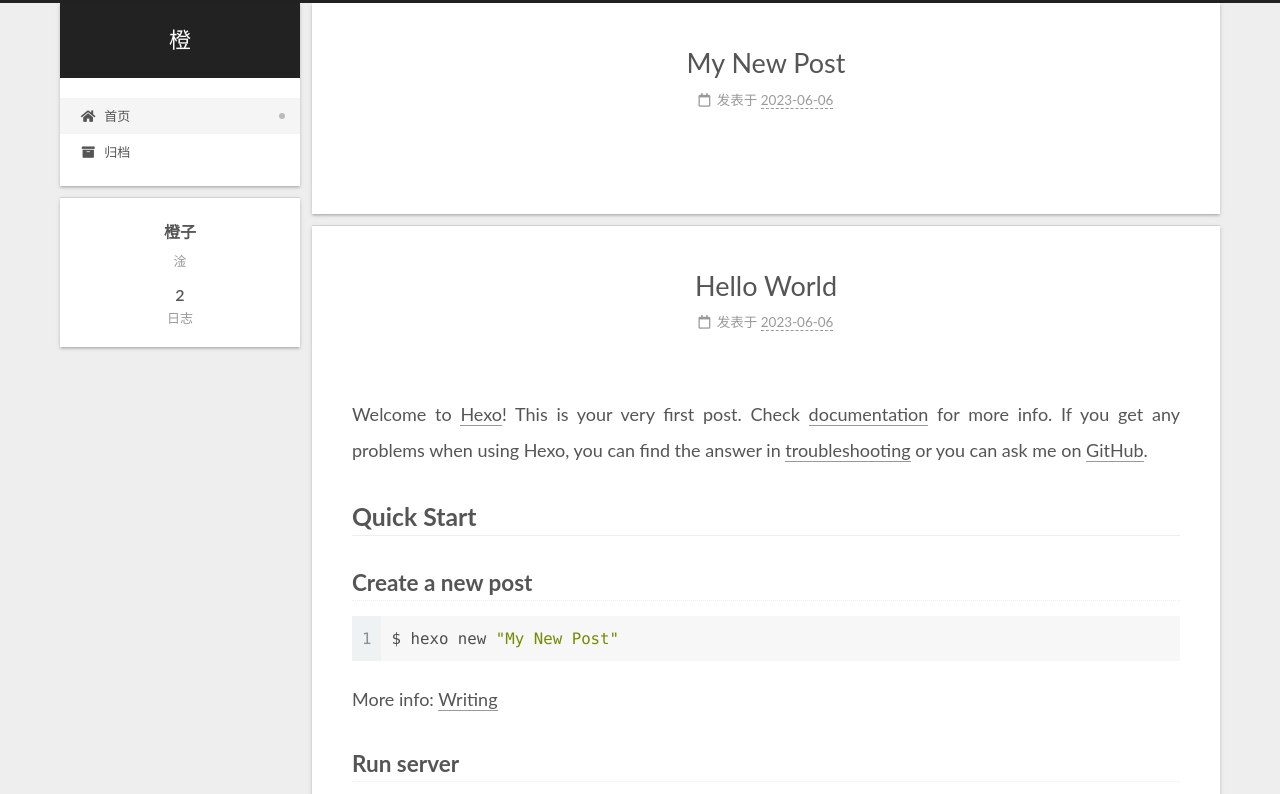
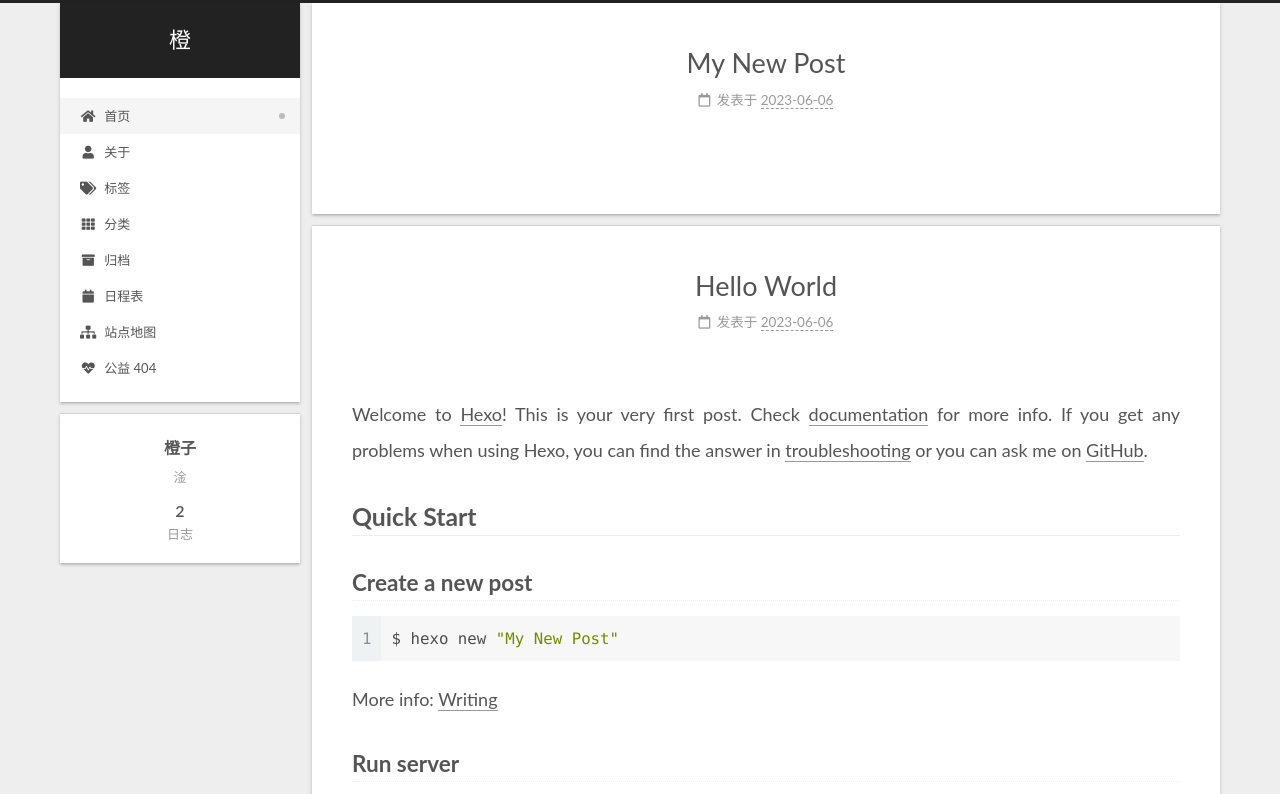
Before and after one commit to zhaizhch/zhaizhch.github.io, a plain HTML site: page index.html in a window 1280 px wide. Shown: the top 794 px of the page. Drawn offline with Linux system fonts and the light colour scheme.

Commit message:
Site updated: 2023-06-07 11:28:09

```diff
--- a/css/main.css
+++ b/css/main.css
@@ -1168,7 +1168,7 @@ pre .javascript .function {
 }
 .links-of-author a::before,
 .links-of-author span.exturl::before {
-  background: #ffd9d7;
+  background: #6e4ec7;
   border-radius: 50%;
   content: ' ';
   display: inline-block;
--- a/index.html
+++ b/index.html
@@ -115,9 +115,39 @@
     <a href="/" rel="section"><i class="fa fa-home fa-fw"></i>首页</a>
 
   </li>
+        <li class="menu-item menu-item-about">
+
+    <a href="/about/" rel="section"><i class="fa fa-user fa-fw"></i>关于</a>
+
+  </li>
+        <li class="menu-item menu-item-tags">
+
+    <a href="/tags/" rel="section"><i class="fa fa-tags fa-fw"></i>标签</a>
+
+  </li>
+        <li class="menu-item menu-item-categories">
+
+    <a href="/categories/" rel="section"><i class="fa fa-th fa-fw"></i>分类</a>
+
+  </li>
         <li class="menu-item menu-item-archives">
 
     <a href="/archives/" rel="section"><i class="fa fa-archive fa-fw"></i>归档</a>
+
+  </li>
+        <li class="menu-item menu-item-schedule">
+
+    <a href="/schedule/" rel="section"><i class="fa fa-calendar fa-fw"></i>日程表</a>
+
+  </li>
+        <li class="menu-item menu-item-sitemap">
+
+    <a href="/sitemap.xml" rel="section"><i class="fa fa-sitemap fa-fw"></i>站点地图</a>
+
+  </li>
+        <li class="menu-item menu-item-commonweal">
+
+    <a href="/404/" rel="section"><i class="fa fa-heartbeat fa-fw"></i>公益 404</a>
 
   </li>
   </ul>
```
Also changed, not shown: 2023/06/06/My-New-Post/index.html (+30 -0 lines), 2023/06/06/hello-world/index.html (+30 -0 lines), archives/2023/06/index.html (+30 -0 lines), archives/2023/index.html (+30 -0 lines), archives/index.html (+30 -0 lines).
